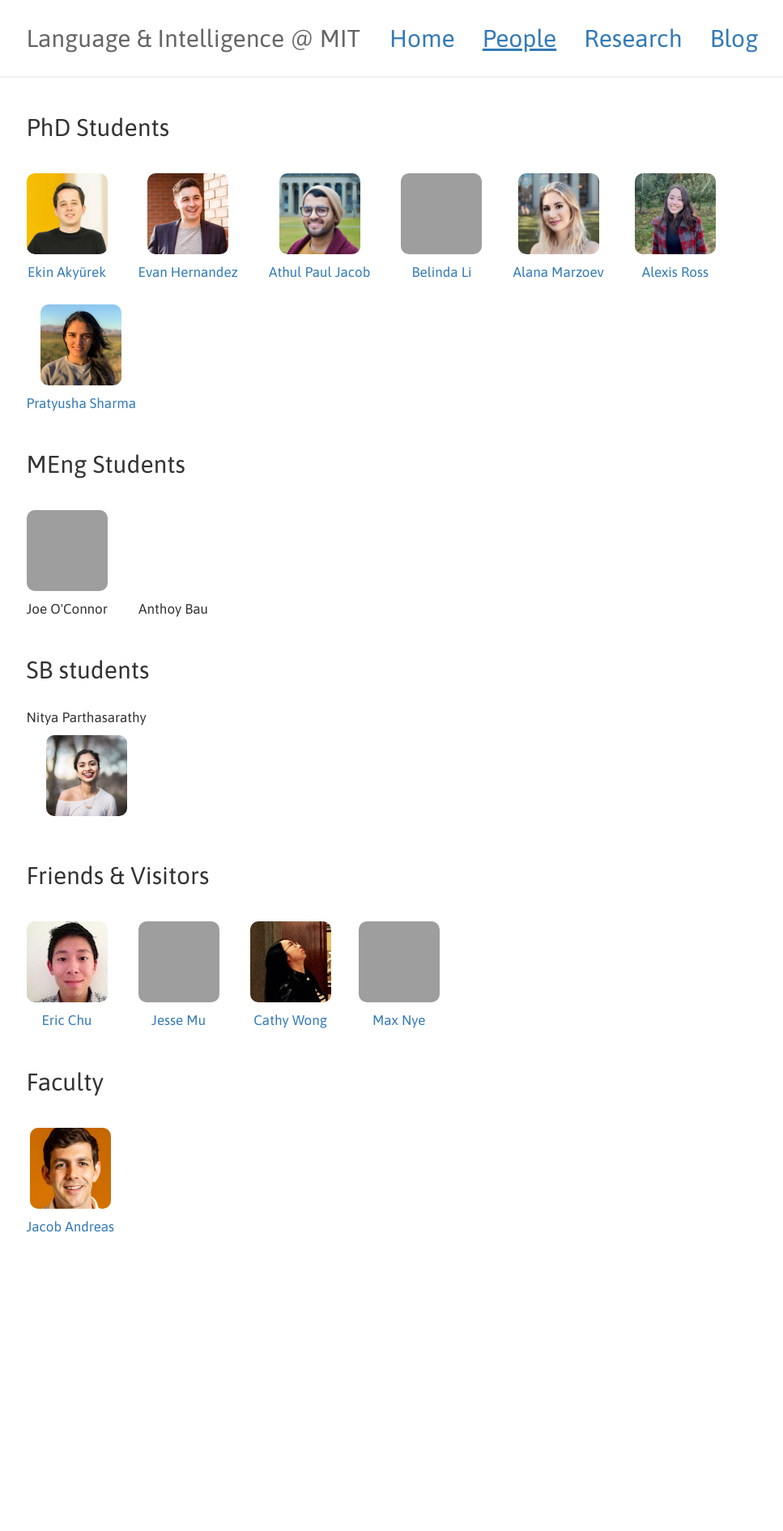
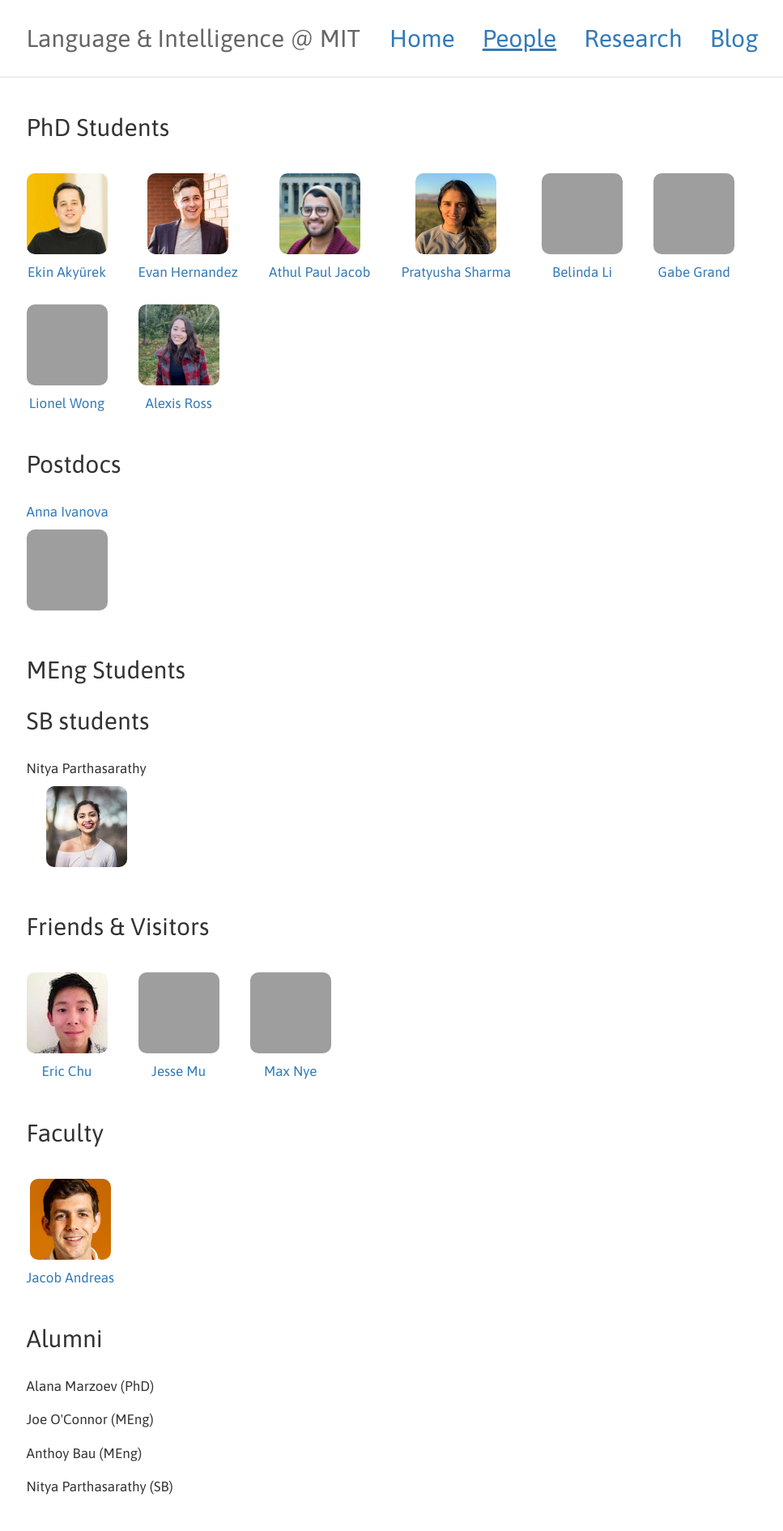
Before and after one commit to lingo-mit/website, a Jekyll site: the page built from people.md, in a window 1280 px wide. Shown: the whole page at 81% size, without its empty margins (10-977 px from the left). Built offline with Jekyll 4.4.1, drawn with Linux system fonts in a browser that asks for light colours; before the commit the page ends 1580 px from its top, so only the background shows below that; grey boxes are pictures that could not be loaded.

Commit message:
Update people and photos

```diff
--- a/people.md
+++ b/people.md
@@ -13,7 +13,7 @@ title: People
     </a>
   </li>
   <li>
-    <a href="https://evandez.com/about/">
+    <a href="https://evandez.com/">
     <img src="assets/images/evan.jpg">
     Evan Hernandez
     </a>
@@ -25,15 +25,27 @@ title: People
     </a>
   </li>
   <li>
+    <a href="https://pratyushasharma.github.io/">
+    <img src="assets/images/pratyusha.jpg">
+    Pratyusha Sharma
+    </a>
+  </li>
+  <li>
     <a href="https://belindal.github.io/">
     <img src="assets/images/belinda.jpg">
     Belinda Li
     </a>
   </li>
   <li>
-    <a href="https://alanamarzoev.com/">
-    <img src="assets/images/alana.jpg">
-    Alana Marzoev
+    <a href="https://www.gabegrand.com/">
+    <img src="assets/images/gabe.jpg">
+    Gabe Grand
+    </a>
+  </li>
+  <li>
+    <a href="https://web.mit.edu/zyzzyva/www/academic.html">
+    <img src="assets/images/lio.png">
+    Lionel Wong
     </a>
   </li>
   <li>
@@ -42,10 +54,15 @@ title: People
     Alexis Ross
     </a>
   </li>
+</ul>
+
+## Postdocs
+
+<ul class="people">
   <li>
-    <a href="https://pratyushasharma.github.io/">
-    <img src="assets/images/pratyusha.jpg">
-    Pratyusha Sharma
+    <a href="https://anna-ivanova.net/">
+    Anna Ivanova
+    <img src="assets/images/anna.jpg">
     </a>
   </li>
 </ul>
@@ -53,13 +70,6 @@ title: People
 ## MEng Students
 
 <ul class="people">
-  <li>
-    <img src="assets/images/joeoc.jpg">
-    Joe O'Connor
-  </li>
-  <li>
-    Anthoy Bau
-  </li>
 </ul>
 
 ## SB students
@@ -88,17 +98,10 @@ title: People
   </li>
 
   <li>
-    <a href="https://web.mit.edu/zyzzyva/www/academic.html">
-    <img src="assets/images/cathy.png">
-    Cathy Wong
-    </a>
-
-  <li>
     <a href="http://maxwellnye.github.io/">
     <img src="https://maxwellnye.github.io/assets/images/biopic.jpg">
     Max Nye
     </a>
-  </li>
   </li>
 </ul>
 
@@ -112,3 +115,20 @@ title: People
     </a>
   </li>
 </ul>
+
+## Alumni
+
+<ul>
+  <li>
+    Alana Marzoev (PhD)
+  </li>
+  <li>
+    Joe O'Connor (MEng)
+  </li>
+  <li>
+    Anthoy Bau (MEng)
+  </li>
+  <li>
+    Nitya Parthasarathy (SB)
+  </li>
+</ul>
```
Also changed, not shown: index.md (+2 -1 lines).
